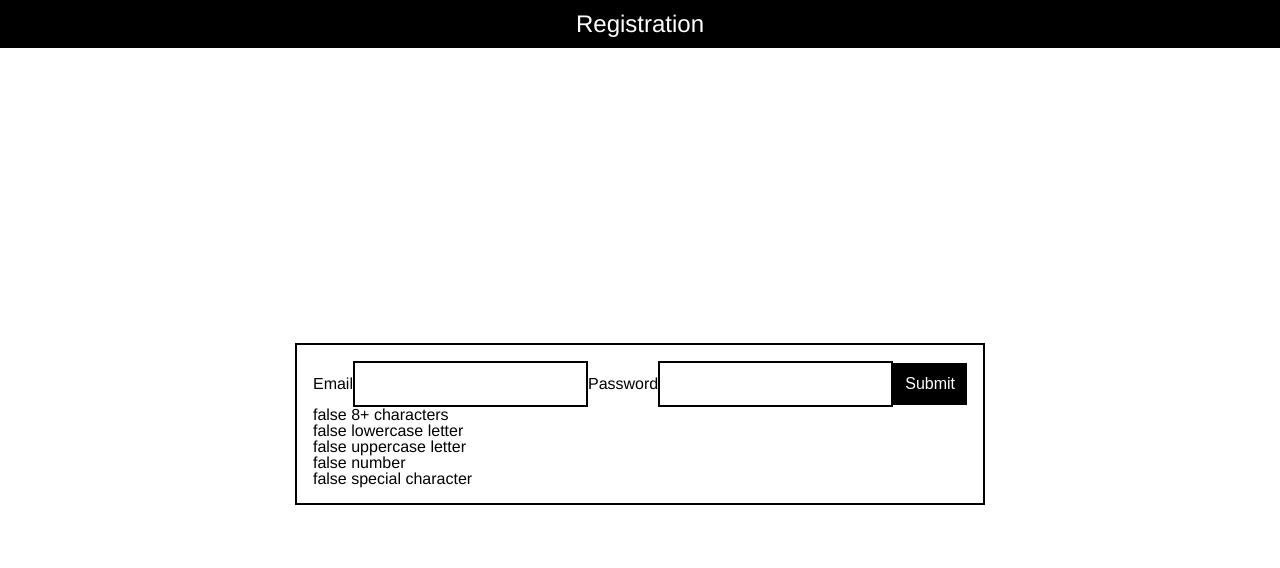
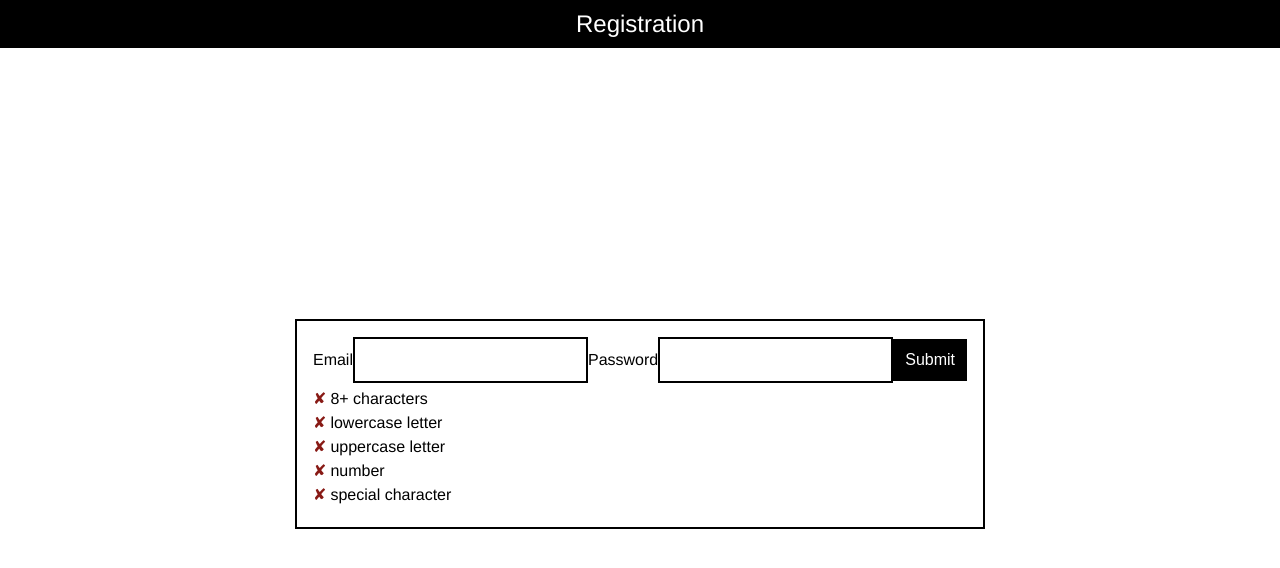
Before and after one commit to JonasSeegers/project-a-frontend-challenge, a React app: page / in a window 1280 px wide. Shown: the top 568 px of the page. Built offline with nearby package versions, Linux system fonts and the light colour scheme.

Commit message:
add molecule criteriaList

```diff
--- a/src/app.tsx
+++ b/src/app.tsx
@@ -7,11 +7,10 @@ import { GlobalStyles } from "./style/globalStyles";
 import { ContentContainer } from "./atoms/contentContainer";
 import { AppContainer } from "./atoms/appContainer";
 import { Button } from "./atoms/button";
-import { Criteria } from "./atoms/criteria";
+import { CriteriaList } from "./molecules/criteriaList";
+import { Rule, checkRules } from "./utility/criteriaUtil";
 
-type PasswordRule = { regex: RegExp; description: string };
-
-const passwordConfig: PasswordRule[] = [
+const passwordConfig: Rule[] = [
   { regex: /.{8,}/, description: "8+ characters" },
   { regex: /.*[a-z].*/, description: "lowercase letter" },
   { regex: /.*[A-Z].*/, description: "uppercase letter" },
@@ -21,17 +20,14 @@ const passwordConfig: PasswordRule[] = [
   { regex: /.*[^A-Za-z\d].*/, description: "special character" }
 ];
 
-const renderCriteria = (testValue: string) => {
-  return passwordConfig.map(({ regex, description }, index) => (
-    <Criteria fulfilled={regex.test(testValue)} key={`criteria_${index}`}>
-      {description}
-    </Criteria>
-  ));
-};
-
 export const App: React.FC = () => {
   const [emailValue, setEmailValue] = useState("");
   const [pwValue, setPwValue] = useState("");
+
+  const checkedRules = checkRules(passwordConfig, pwValue);
+  const isEveryCriteriaFulfilled = checkedRules.every(
+    criteriaFulfilled => criteriaFulfilled
+  );
 
   return (
     <AppContainer>
@@ -44,14 +40,19 @@ export const App: React.FC = () => {
             value={emailValue}
             onChange={event => setEmailValue(event.target.value)}
           />
+
           <Label>Password</Label>
           <Input
             type="password"
             value={pwValue}
             onChange={event => setPwValue(event.target.value)}
           />
-          <Button>Submit</Button>
-          {renderCriteria(pwValue)}
+
+          <Button disabled={!isEveryCriteriaFulfilled}>Submit</Button>
+          <CriteriaList
+            descriptions={passwordConfig.map(rule => rule.description)}
+            fulfilledStates={checkedRules}
+          />
         </Box>
       </ContentContainer>
     </AppContainer>
--- a/src/atoms/criteria/criteria.tsx
+++ b/src/atoms/criteria/criteria.tsx
@@ -2,8 +2,16 @@ import React from "react";
 import styled from "@emotion/styled";
 
 interface CriteriaProps {
-  fulfilled?: boolean;
+  fulfilled: boolean;
 }
+
+// these are utf8 codes for the checkmark and the ballot x
+// defined as constants to avoid magic numbers which would decrease readability
+const HEAVY_CHECKMARK = "\u2714";
+const HEAVY_BALLOT_X = "\u2718";
+
+const FULFILLED_COLOR = "#459840";
+const NOT_FULFILLED_COLOR = "#881a15";
 
 export const Criteria: React.FC<CriteriaProps> = ({
   fulfilled,
@@ -11,9 +19,18 @@ export const Criteria: React.FC<CriteriaProps> = ({
   ...restProps
 }) => (
   <StyledLi {...restProps}>
-    {`${!!fulfilled} `}
+    <StyledSpan fulfilled={fulfilled}>
+      {fulfilled ? HEAVY_CHECKMARK : HEAVY_BALLOT_X}
+    </StyledSpan>
     {children}
   </StyledLi>
 );
 
-const StyledLi = styled("li")({ listStyleType: "none" });
+const StyledLi = styled("li")({
+  listStyleType: "none"
+});
+
+const StyledSpan = styled("span")(({ fulfilled }: { fulfilled: boolean }) => ({
+  color: `${fulfilled ? FULFILLED_COLOR : NOT_FULFILLED_COLOR}`,
+  marginRight: "0.25rem"
+}));
--- /dev/null
+++ b/src/molecules/criteriaList/criteriaList.tsx
@@ -0,0 +1,35 @@
+import React from "react";
+import styled from "@emotion/styled";
+import { Criteria } from "../../atoms/criteria";
+
+interface CriteriaListProps {
+  descriptions: string[];
+  fulfilledStates: boolean[];
+}
+
+export const CriteriaList: React.FC<CriteriaListProps> = ({
+  descriptions,
+  fulfilledStates,
+  ...restProps
+}) => (
+  <StyledUl {...restProps}>
+    {renderCriteria(descriptions, fulfilledStates)}
+  </StyledUl>
+);
+
+const StyledUl = styled("ul")({
+  "& li": {
+    margin: "0.5rem 0"
+  }
+});
+
+const renderCriteria = (
+  allDescriptions: string[],
+  allFulfilledStates: boolean[]
+) => {
+  return allDescriptions.map((description, index) => (
+    <Criteria fulfilled={allFulfilledStates[index]} key={`criteria_${index}`}>
+      {description}
+    </Criteria>
+  ));
+};
--- /dev/null
+++ b/src/molecules/criteriaList/index.ts
@@ -0,0 +1 @@
+export * from "./criteriaList";
--- /dev/null
+++ b/src/utility/criteriaUtil.ts
@@ -0,0 +1,9 @@
+export type Rule = { regex: RegExp; description: string };
+
+/**
+ * This function checks if a given set of rules is fulfilled for a given testString
+ * @param rules
+ * @param testString
+ */
+export const checkRules = (rules: Rule[], testString: string) =>
+  rules.map(({ regex }) => regex.test(testString));
```
